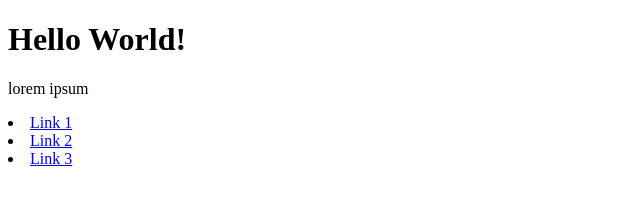
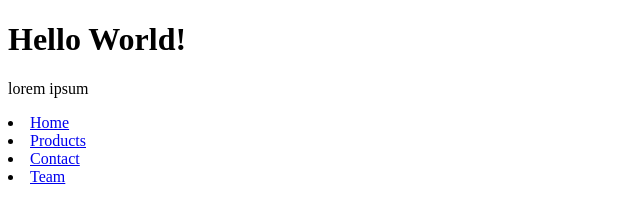
Before and after one commit to DanielStelmach/Kurs-Git, a plain HTML site: page src/index.html in a window 1280 px wide. Shown: the full height of the page, 0-640 px from the left. Drawn offline with Linux system fonts and the light colour scheme.

Commit message:
Add team navigation

```diff
--- a/src/index.html
+++ b/src/index.html
@@ -9,9 +9,10 @@
     <h1>Hello World!</h1>
     <p>lorem ipsum</p>
     <nav>
-      <li><a href="#">Link 1</a></li>
-      <li><a href="#">Link 2</a></li>
-      <li><a href="#">Link 3</a></li>
+      <li><a href="/">Home</a></li>
+      <li><a href="/products">Products</a></li>
+      <li><a href="Contact">Contact</a></li>
+      <li><a href="/team">Team</a></li>
     </nav>
   </body>
 </html>
```
